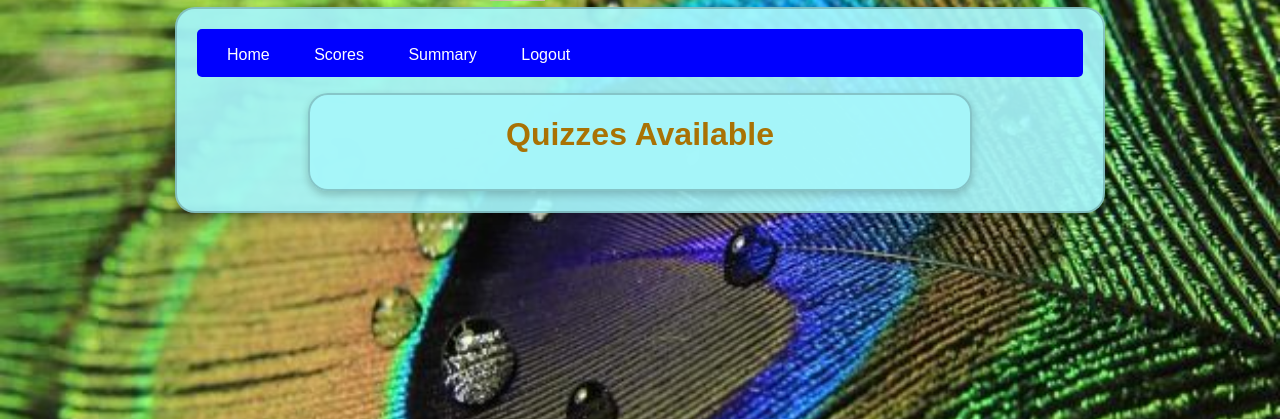
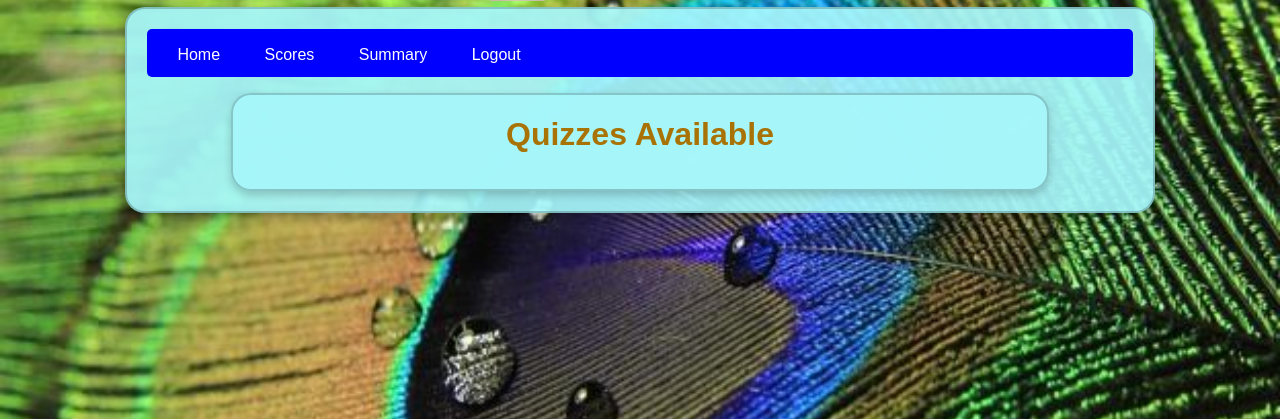
Before and after one commit to 22f3001070/QUIZ_MASTER_22f3001070, a Flask app: page /dashboard in a window 1280 px wide. Shown: the part 69-488 px from the top of the page. Run offline with Flask 3, Linux system fonts and the light colour scheme; a user stored in the database is signed in; parts of the project's set-up code (start-up, migrations or seed data) failed here and were passed over; some libraries are stand-ins or nearby versions.

Commit message:
Changed the width of the user_dashboard

```diff
--- a/templates/user_dashboard.html
+++ b/templates/user_dashboard.html
@@ -260,7 +260,7 @@
         }
 
         .dashboard-container {
-            width: 75%;
+            width: 83%;
             background: hsla(183, 91.40%, 81.80%, 0.92);
             padding: 20px;
             border-radius: 20px;
```
